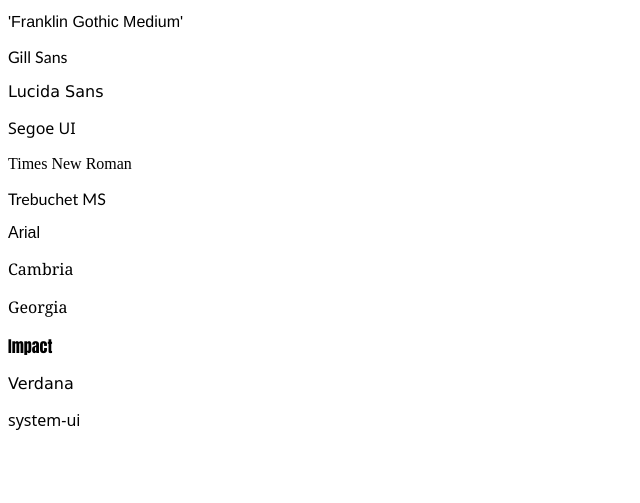
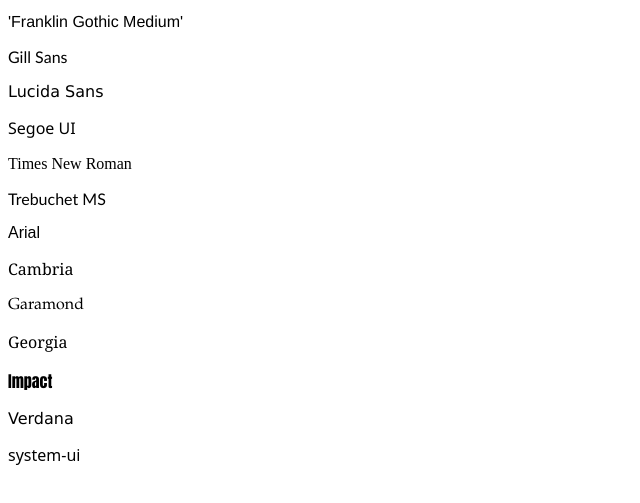
Before and after one commit to ArranWill/web-font-test, a plain HTML site: page index.html in a window 1280 px wide. Shown: the part 101-604 px from the top of the page, without its empty margins (0-640 px from the left). Drawn offline with Linux system fonts and the light colour scheme.

Commit message:
Update index.html

```diff
--- a/index.html
+++ b/index.html
@@ -16,6 +16,7 @@
   <p style="font-family: 'Trebuchet MS';">Trebuchet MS</p>
   <p style="font-family: Arial;">Arial</p>
   <p style="font-family: Cambria;">Cambria</p>
+  <p style="font-family: Garamond;">Garamond</p>
   <p style="font-family: Georgia;">Georgia</p>
   <p style="font-family: Impact;">Impact</p>
   <p style="font-family: Verdana;">Verdana</p>
```
